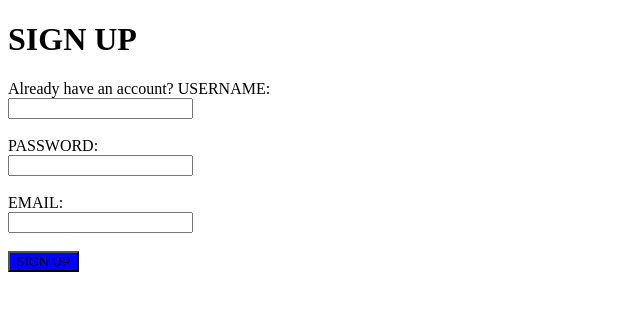
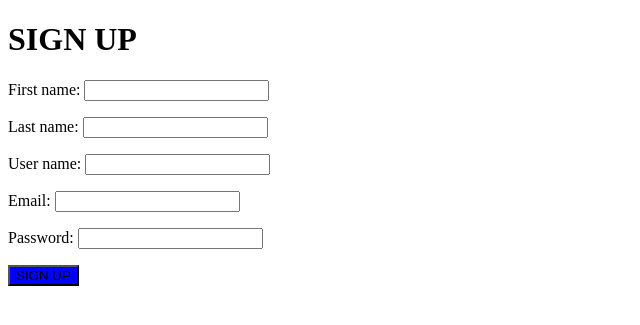
Before and after one commit to michelle-atala/library-mgt, a Django app: page /sign_up/ in a window 1280 px wide. Shown: the top 325 px of the page, without its empty margins (0-640 px from the left). Run offline with Django 4.2, Linux system fonts and the light colour scheme.

Commit message:
some changes to the models and views.py ,creation of a sign_up form

```diff
--- /dev/null
+++ b/LibraryProject/The_Library/forms.py
@@ -0,0 +1,8 @@
+from django import forms
+
+class SignUp_form(forms.Form):
+    first_name=forms.CharField(max_length=50)
+    last_name=forms.CharField(max_length=50)
+    user_name=forms.CharField(max_length=50)
+    email=forms.EmailField()
+    password=forms.CharField(max_length=50)
--- a/LibraryProject/The_Library/models.py
+++ b/LibraryProject/The_Library/models.py
@@ -14,7 +14,9 @@ class book(models.Model):
    #date_returned
    #penalty
 class Student(models.Model):
+    first_name=models.CharField(max_length=50,default='Samson')
+    last_name=models.CharField(max_length=50,default='Wanendeya')
     user_name=models.CharField(max_length=50)
     password=models.CharField(max_length=20)
-    email=models.CharField(max_length=50)
-    student_number=models.CharField(max_length=12)
+    email=models.EmailField(max_length=250,default='someone@gmail.com')
+    #student_number=models.CharField(max_length=12)
--- a/LibraryProject/The_Library/views.py
+++ b/LibraryProject/The_Library/views.py
@@ -1,15 +1,55 @@
-from django.shortcuts import render
+from django.shortcuts import render,redirect
 from django.template import loader
 
 from django.http import HttpResponse
+from .forms import SignUp_form
+from .models import Student
+
 def login (request):
     template=loader.get_template("login.html")
 
     return HttpResponse(template.render())
 
 def sign_up (request):
-    template=loader.get_template("sign_up.html")
+    if request.method=='POST':
+        form=SignUp_form(request.POST)
 
-    return HttpResponse(template.render())
+        if form.is_valid():
+            first_name=form.cleaned_data['first_name']
+            last_name=form.cleaned_data['last_name']
+            user_name=form.cleaned_data['user_name']
+            email=form.cleaned_data['email']
+            password=form.cleaned_data['password']
+            print(form.cleaned_data)
+
+            object =Student.objects.create(first_name=first_name,last_name=last_name,user_name=user_name,email=email,password=password)
+            object.save()
+            return redirect(login)
+
+
+    else:
+        form1=SignUp_form()
+
+        context={
+            "form":form1
+
+        }
+        return render(request,'sign_up.html',context)
+
+
+
+
+
+
+
+
+
+
+
+
+
+    #template=loader.get_template("sign_up.html")
+        #HttpResponse(template.render())
+
 
 # Create your views here.
--- a/LibraryProject/templates/sign_up.html
+++ b/LibraryProject/templates/sign_up.html
@@ -5,15 +5,21 @@
     <title>Sign_up</title>
 </head>
 <body>
-<form>
+<form action="." method="POST">
+    {% csrf_token %}
     <h1>SIGN UP</h1>
-    Already have an account? <a href="login.html"></a>
-    USERNAME:<br>
-    <input name ="user_name"><br><br>
-    PASSWORD:<br>
-    <input type ="password"><br><br>
-    EMAIL:<br>
-    <input name ="email"><br><br>
+
+<!--    FIRST NAME:<br>-->
+<!--    <input name="first_name"><br><br>-->
+<!--    LAST NAME:<br>-->
+<!--    <input name="last_name"><br><br>-->
+<!--    USERNAME:<br>-->
+<!--    <input name ="user_name"><br><br>-->
+<!--    PASSWORD:<br>-->
+<!--    <input type ="password"><br><br>-->
+<!--    EMAIL:<br>-->
+<!--    <input name ="email"><br><br>-->
+    {{ form.as_p }}
 
     <input type ="submit" value="SIGN UP" style="background-color:blue">
 
```
Also changed, not shown: LibraryProject/db.sqlite3.
